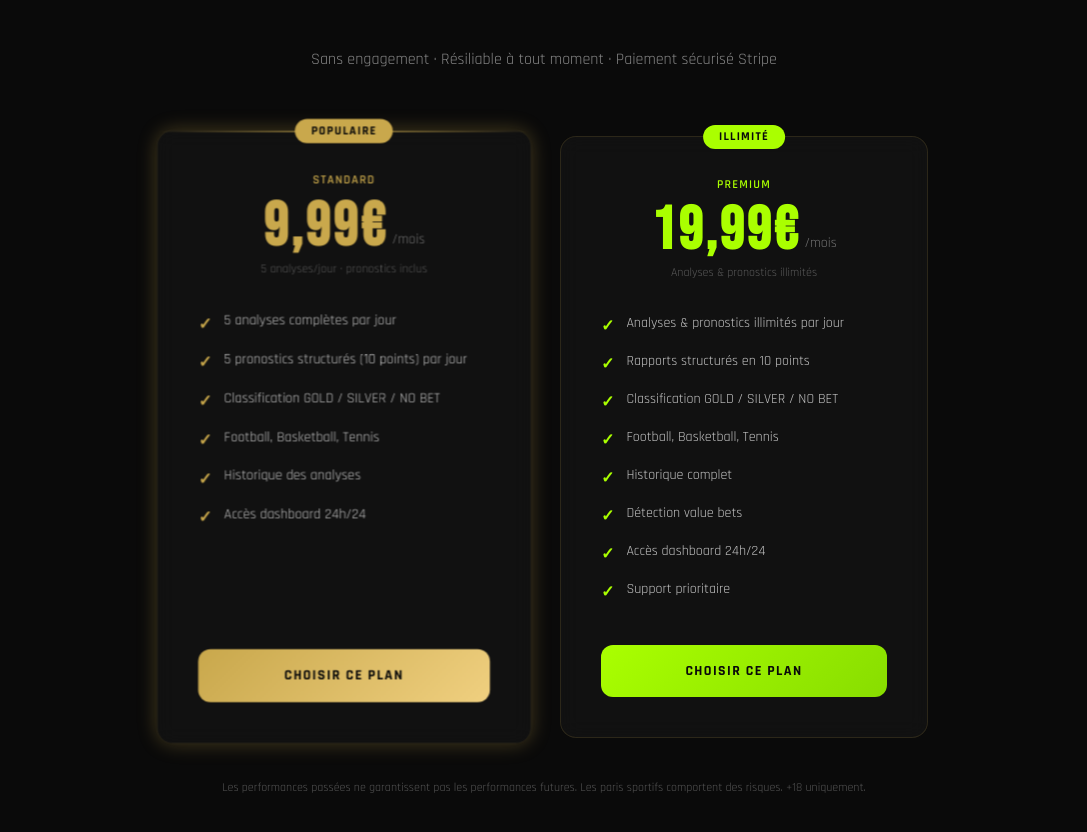
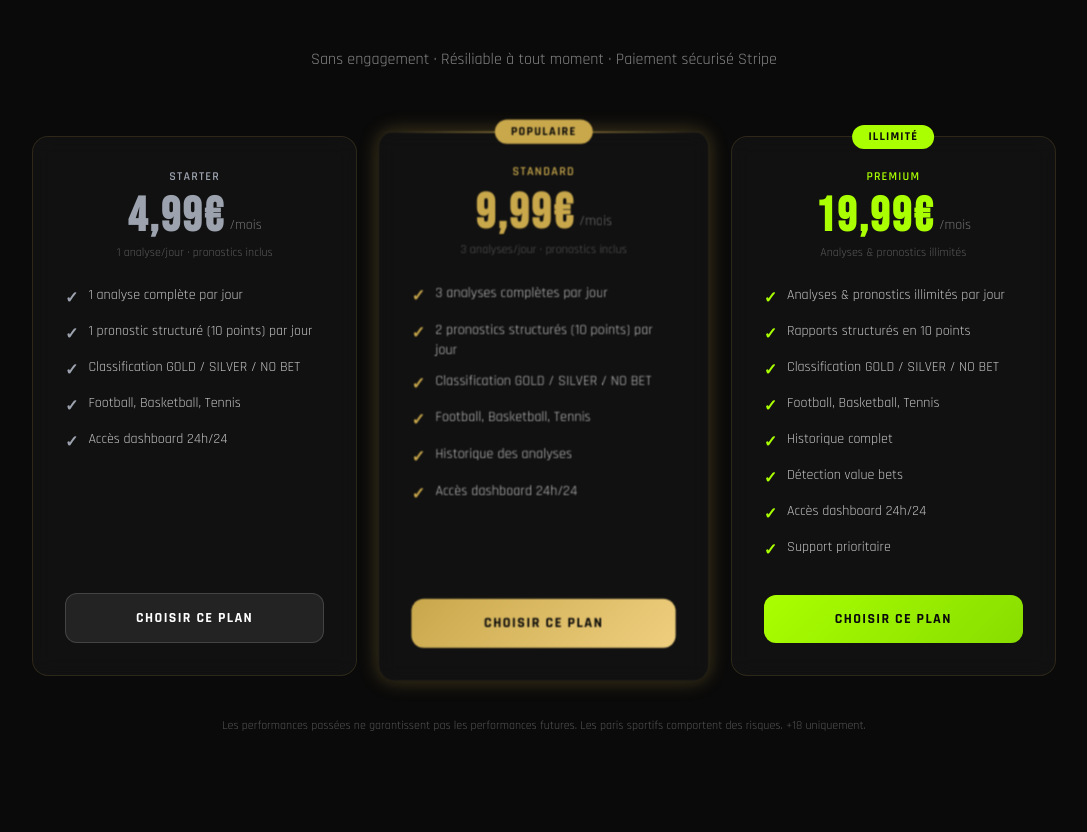
Before and after one commit to sunraku0709/oracle-bet-bot, a Next.js app: page / in a window 1280 px wide. Shown: the part 3261-4093 px from the top of the page, without its empty margins (96-1183 px from the left). Built offline with nearby package versions, Linux system fonts and the light colour scheme.

Commit message:
Revert "Remove Starter plan — keep Standard (9,99€) + Premium (19,99€) only"
This reverts commit d3ffd1524e9a8a148469a13de182f96d3e0190d0.

```diff
--- a/src/app/abonnement/page.tsx
+++ b/src/app/abonnement/page.tsx
@@ -95,8 +95,8 @@ function PlanCard({
               : plan.badge === 'ILLIMITÉ'
               ? 'linear-gradient(135deg, #AAFF00, #88DD00)'
               : 'rgba(255,255,255,0.08)',
-            color: '#0A0A0A',
-            border: 'none',
+            color: plan.badge ? '#0A0A0A' : '#FFFFFF',
+            border: plan.badge ? 'none' : '1px solid rgba(255,255,255,0.15)',
           }}
         >
           {isBusy ? 'REDIRECTION...' : 'CHOISIR CE PLAN'}
@@ -204,9 +204,9 @@ function AbonnementContent() {
           </p>
         </div>
 
-        {/* 2 Plan cards — centred */}
-        <div className="flex flex-col md:flex-row justify-center gap-8 max-w-3xl mx-auto">
-          {(['standard', 'premium'] as PlanId[]).map(planId => (
+        {/* 3 Plan cards */}
+        <div className="grid md:grid-cols-3 gap-6 max-w-5xl mx-auto">
+          {(['starter', 'standard', 'premium'] as PlanId[]).map(planId => (
             <PlanCard
               key={planId}
               planId={planId}
--- a/src/app/api/admin/test-account/route.ts
+++ b/src/app/api/admin/test-account/route.ts
@@ -76,7 +76,6 @@ export async function POST(req: NextRequest) {
     stripe_subscription_id: 'test_sub_' + userId.slice(0, 8),
     status: 'active',
     plan: 'premium',
-    daily_limit: -1,   // -1 = unlimited (premium)
     analyses_used: 0,
     billing_period_start: now.toISOString(),
     current_period_end: oneYearFromNow.toISOString(),
--- a/src/app/api/stripe/webhook/route.ts
+++ b/src/app/api/stripe/webhook/route.ts
@@ -1,6 +1,6 @@
 import { NextRequest, NextResponse } from 'next/server'
 import { createClient } from '@supabase/supabase-js'
-import { getPlanById, PLAN_DAILY_LIMITS } from '@/lib/plans'
+import { getPlanById } from '@/lib/plans'
 
 export async function POST(req: NextRequest) {
   const supabaseAdmin = createClient(
@@ -54,7 +54,6 @@ export async function POST(req: NextRequest) {
           stripe_subscription_id: sub.id,
           status: sub.status === 'active' ? 'active' : sub.status,
           plan: planId,
-          daily_limit: PLAN_DAILY_LIMITS[planId],
           analyses_used: 0,
           billing_period_start: new Date(sub.current_period_start * 1000).toISOString(),
           current_period_end: new Date(sub.current_period_end * 1000).toISOString(),
@@ -88,7 +87,6 @@ export async function POST(req: NextRequest) {
           stripe_subscription_id: sub.id,
           status: sub.status === 'active' ? 'active' : sub.status,
           plan: planId,
-          daily_limit: PLAN_DAILY_LIMITS[planId],
           ...(periodChanged ? { analyses_used: 0 } : {}),
           billing_period_start: newPeriodStart,
           current_period_end: new Date(sub.current_period_end * 1000).toISOString(),
--- a/src/app/auth/page.tsx
+++ b/src/app/auth/page.tsx
@@ -4,7 +4,7 @@ import { useState, useEffect, Suspense } from 'react'
 import { supabase } from '@/lib/supabase'
 import Link from 'next/link'
 import { useRouter, useSearchParams } from 'next/navigation'
-import { PLANS, type PlanId } from '@/lib/plans'
+import { PLANS, getPlanById, type PlanId } from '@/lib/plans'
 
 function PlanPicker({ selected, onSelect }: { selected: PlanId; onSelect: (p: PlanId) => void }) {
   return (
@@ -12,8 +12,8 @@ function PlanPicker({ selected, onSelect }: { selected: PlanId; onSelect: (p: Pl
       <p className="text-xs font-semibold text-gray-400 mb-3 tracking-widest text-center" style={{ fontFamily: "'Rajdhani', sans-serif" }}>
         CHOISISSEZ VOTRE FORFAIT
       </p>
-      <div className="grid grid-cols-2 gap-2">
-        {(['standard', 'premium'] as PlanId[]).map((planId) => {
+      <div className="grid grid-cols-3 gap-2">
+        {(['starter', 'standard', 'premium'] as PlanId[]).map((planId) => {
           const plan = PLANS[planId]
           const isSelected = selected === planId
           return (
@@ -47,8 +47,7 @@ function PlanPicker({ selected, onSelect }: { selected: PlanId; onSelect: (p: Pl
 function AuthContent() {
   const searchParams = useSearchParams()
   const initialMode = searchParams.get('mode') === 'register' ? 'register' : 'login'
-  const rawPlan = searchParams.get('plan')
-  const initialPlan: PlanId = (rawPlan === 'premium') ? 'premium' : 'standard'
+  const initialPlan = getPlanById(searchParams.get('plan'))
 
   const [mode, setMode] = useState<'login' | 'register'>(initialMode)
   const [selectedPlan, setSelectedPlan] = useState<PlanId>(initialPlan)
@@ -61,7 +60,7 @@ function AuthContent() {
   // Keep plan in sync when URL changes
   useEffect(() => {
     const plan = searchParams.get('plan')
-    if (plan) setSelectedPlan(plan === 'premium' ? 'premium' : 'standard')
+    if (plan) setSelectedPlan(getPlanById(plan))
     if (searchParams.get('mode') === 'register') setMode('register')
   }, [searchParams])
 
@@ -127,7 +126,7 @@ function AuthContent() {
         }
         const planParam = searchParams.get('plan')
         if (planParam) {
-          await redirectToCheckout(initialPlan)
+          await redirectToCheckout(getPlanById(planParam))
         } else {
           router.push('/dashboard')
         }
@@ -201,7 +200,7 @@ function AuthContent() {
         {mode === 'login' && searchParams.get('plan') && (
           <div className="mb-4 p-3 rounded-xl border border-[#C9A84C]/30 bg-[#C9A84C]/5 text-center">
             <p className="text-xs text-[#C9A84C]" style={{ fontFamily: "'Rajdhani', sans-serif" }}>
-              Connectez-vous pour activer le plan <strong>{PLANS[initialPlan].name}</strong> — {PLANS[initialPlan].priceLabel}/mois
+              Connectez-vous pour activer le plan <strong>{PLANS[getPlanById(searchParams.get('plan'))].name}</strong> — {PLANS[getPlanById(searchParams.get('plan'))].priceLabel}/mois
             </p>
           </div>
         )}
--- a/src/components/PricingSection.tsx
+++ b/src/components/PricingSection.tsx
@@ -1,7 +1,7 @@
 import Link from "next/link";
 import { PLANS, type PlanId } from "@/lib/plans";
 
-const PLAN_ORDER: PlanId[] = ['standard', 'premium'];
+const PLAN_ORDER: PlanId[] = ['starter', 'standard', 'premium'];
 
 export function PricingSection() {
   return (
@@ -17,23 +17,25 @@ export function PricingSection() {
           </p>
         </div>
 
-        {/* 2 plan cards — centred */}
-        <div className="flex flex-col md:flex-row justify-center gap-8 max-w-3xl mx-auto">
+        {/* 3 plan cards */}
+        <div className="grid md:grid-cols-3 gap-6 max-w-5xl mx-auto">
           {PLAN_ORDER.map((planId) => {
             const plan = PLANS[planId];
-            const isPopular  = plan.badge === 'POPULAIRE';
+            const isPopular = plan.badge === 'POPULAIRE';
             const isUnlimited = plan.badge === 'ILLIMITÉ';
 
             return (
               <div
                 key={planId}
-                className={`relative card-dark rounded-2xl p-10 flex flex-col flex-1 transition-all duration-300 ${
+                className={`relative card-dark rounded-2xl p-8 flex flex-col transition-all duration-300 ${
                   isPopular
                     ? 'border-[#C9A84C] gold-glow scale-[1.02]'
-                    : 'border-[#AAFF00]/40'
+                    : isUnlimited
+                    ? 'border-[#AAFF00]/40'
+                    : 'border-white/10'
                 }`}
               >
-                {/* Top accent line */}
+                {/* Top glow for popular */}
                 {isPopular && (
                   <div
                     className="absolute top-0 left-0 right-0 h-px rounded-t-2xl"
@@ -55,30 +57,34 @@ export function PricingSection() {
                   </div>
                 )}
 
-                {/* Price */}
-                <div className="text-center mb-8">
-                  <p className="text-xs font-semibold tracking-widest mb-2"
-                    style={{ color: plan.color, fontFamily: "'Rajdhani', sans-serif" }}>
+                {/* Plan name + price */}
+                <div className="text-center mb-6">
+                  <p
+                    className="text-xs font-semibold tracking-widest mb-2"
+                    style={{ color: plan.color, fontFamily: "'Rajdhani', sans-serif" }}
+                  >
                     {plan.name}
                   </p>
                   <div className="flex items-end justify-center gap-1">
-                    <span className="text-6xl font-bold"
-                      style={{ fontFamily: "'Bebas Neue', sans-serif", color: plan.color, letterSpacing: '0.05em' }}>
+                    <span
+                      className="text-5xl font-bold"
+                      style={{ fontFamily: "'Bebas Neue', sans-serif", color: plan.color, letterSpacing: '0.05em' }}
+                    >
                       {plan.priceLabel}
                     </span>
-                    <span className="text-white/40 mb-2 text-sm" style={{ fontFamily: "'Rajdhani', sans-serif" }}>/mois</span>
+                    <span className="text-white/40 mb-1.5 text-sm" style={{ fontFamily: "'Rajdhani', sans-serif" }}>/mois</span>
                   </div>
                   <p className="text-xs text-white/30 mt-1" style={{ fontFamily: "'Rajdhani', sans-serif" }}>
                     {plan.analysesPerDay === null
                       ? 'Analyses & pronostics illimités'
-                      : `${plan.analysesPerDay} analyses/jour · pronostics inclus`}
+                      : `${plan.analysesPerDay} analyse${plan.analysesPerDay > 1 ? 's' : ''}/jour · pronostics inclus`}
                   </p>
                 </div>
 
                 {/* Features */}
-                <ul className="flex flex-col gap-3 mb-10 flex-1">
+                <ul className="flex flex-col gap-2.5 mb-8 flex-1">
                   {plan.features.map((item) => (
-                    <li key={item} className="flex items-start gap-3" style={{ fontFamily: "'Rajdhani', sans-serif" }}>
+                    <li key={item} className="flex items-start gap-2.5" style={{ fontFamily: "'Rajdhani', sans-serif" }}>
                       <span className="font-bold mt-0.5 shrink-0" style={{ color: plan.color }}>✓</span>
                       <span className="text-white/75 text-sm">{item}</span>
                     </li>
@@ -88,13 +94,16 @@ export function PricingSection() {
                 {/* CTA */}
                 <Link
                   href={`/auth?plan=${planId}&mode=register`}
-                  className="w-full py-4 rounded-xl text-sm font-bold tracking-widest text-center transition-all block"
+                  className="w-full py-3.5 rounded-xl text-sm font-bold tracking-widest text-center transition-all block"
                   style={{
                     fontFamily: "'Rajdhani', sans-serif",
                     background: isPopular
                       ? 'linear-gradient(135deg, #C9A84C, #F0D080)'
-                      : 'linear-gradient(135deg, #AAFF00, #88DD00)',
-                    color: '#0A0A0A',
+                      : isUnlimited
+                      ? 'linear-gradient(135deg, #AAFF00, #88DD00)'
+                      : 'rgba(255,255,255,0.08)',
+                    color: plan.badge ? '#0A0A0A' : '#FFFFFF',
+                    border: plan.badge ? 'none' : '1px solid rgba(255,255,255,0.15)',
                   }}
                 >
                   CHOISIR CE PLAN
@@ -104,7 +113,7 @@ export function PricingSection() {
           })}
         </div>
 
-        {/* Legal */}
+        {/* Legal note */}
         <p className="text-white/30 text-xs text-center mt-10 leading-relaxed">
           Les performances passées ne garantissent pas les performances futures.
           Les paris sportifs comportent des risques. +18 uniquement.
--- a/src/lib/plans.ts
+++ b/src/lib/plans.ts
@@ -1,4 +1,4 @@
-export type PlanId = 'standard' | 'premium'
+export type PlanId = 'starter' | 'standard' | 'premium'
 
 export const PLANS: Record<PlanId, {
   id: PlanId
@@ -6,23 +6,37 @@ export const PLANS: Record<PlanId, {
   priceEur: number          // cents
   priceLabel: string
   analysesPerDay: number | null  // null = unlimited
-  dailyLimit: number            // -1 = unlimited (DB value)
   badge: string | null
   color: string
   features: string[]
 }> = {
+  starter: {
+    id: 'starter',
+    name: 'STARTER',
+    priceEur: 499,
+    priceLabel: '4,99€',
+    analysesPerDay: 1,
+    badge: null,
+    color: '#9CA3AF',
+    features: [
+      '1 analyse complète par jour',
+      '1 pronostic structuré (10 points) par jour',
+      'Classification GOLD / SILVER / NO BET',
+      'Football, Basketball, Tennis',
+      'Accès dashboard 24h/24',
+    ],
+  },
   standard: {
     id: 'standard',
     name: 'STANDARD',
     priceEur: 999,
     priceLabel: '9,99€',
-    analysesPerDay: 5,
-    dailyLimit: 5,
+    analysesPerDay: 3,
     badge: 'POPULAIRE',
     color: '#C9A84C',
     features: [
-      '5 analyses complètes par jour',
-      '5 pronostics structurés (10 points) par jour',
+      '3 analyses complètes par jour',
+      '2 pronostics structurés (10 points) par jour',
       'Classification GOLD / SILVER / NO BET',
       'Football, Basketball, Tennis',
       'Historique des analyses',
@@ -35,7 +49,6 @@ export const PLANS: Record<PlanId, {
     priceEur: 1999,
     priceLabel: '19,99€',
     analysesPerDay: null,
-    dailyLimit: -1,
     badge: 'ILLIMITÉ',
     color: '#AAFF00',
     features: [
@@ -52,16 +65,10 @@ export const PLANS: Record<PlanId, {
 }
 
 export function getPlanById(id: string | null | undefined): PlanId {
-  if (id === 'standard' || id === 'premium') return id
-  return 'premium' // default (covers old 'starter' rows → upgrade to premium)
+  if (id === 'starter' || id === 'standard' || id === 'premium') return id
+  return 'premium' // default
 }
 
 export function getAnalysesLimit(plan: PlanId): number | null {
   return PLANS[plan].analysesPerDay
 }
-
-/** Maps plan → daily_limit value stored in DB (-1 = unlimited) */
-export const PLAN_DAILY_LIMITS: Record<PlanId, number> = {
-  standard: 5,
-  premium: -1,
-}
```
Also changed, not shown: src/app/api/analyze/route.ts (+2 -8 lines), 1 other file (tests, documents, lock files or other folders).
